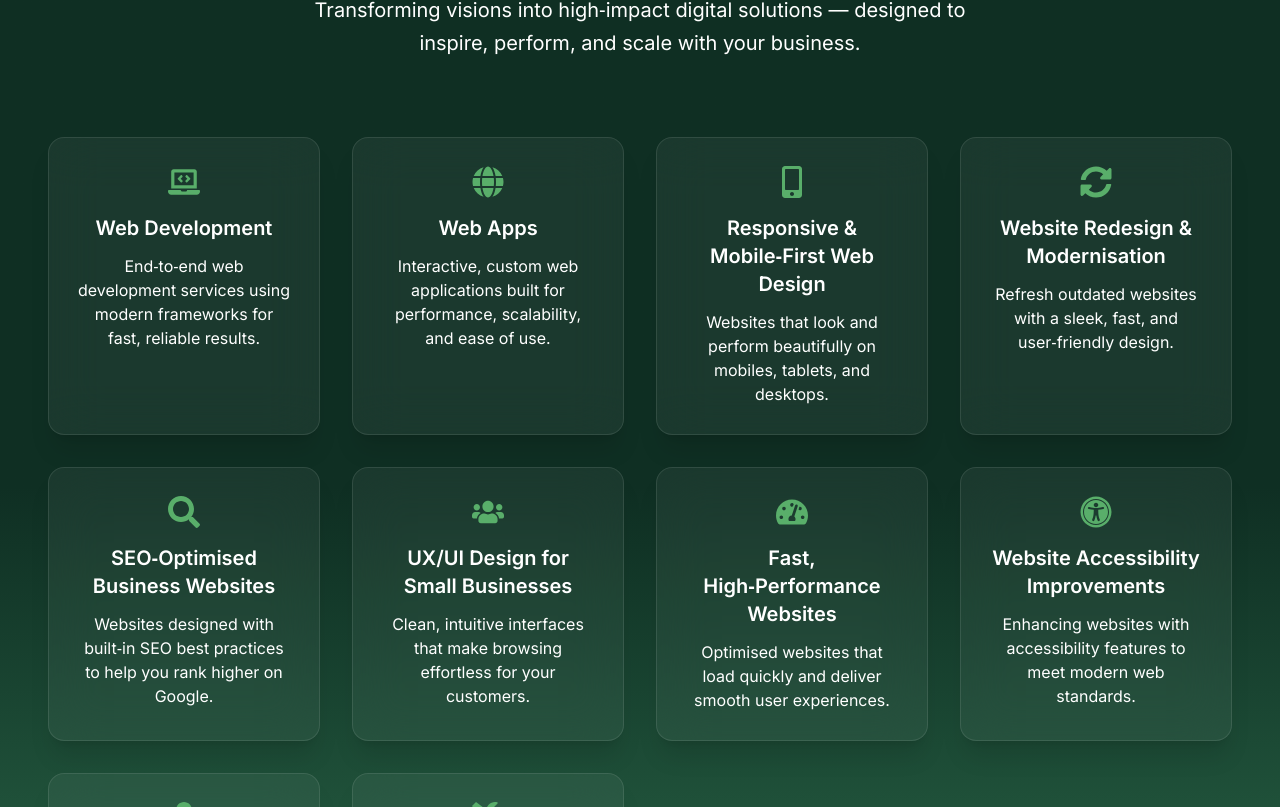
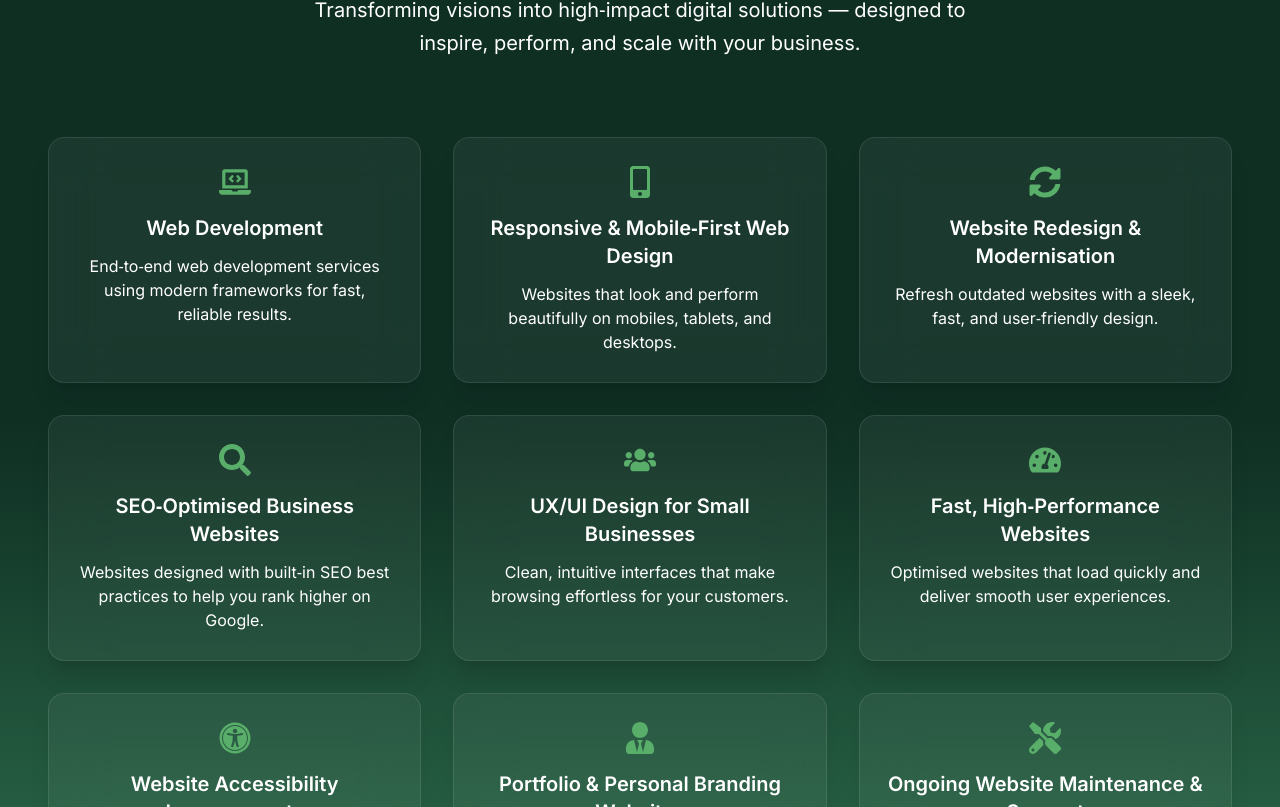
Before and after one commit to oyousaf/legxcy_sol, a Next.js app: page / in a window 1280 px wide. Shown: the part 1873-2680 px from the top of the page. Built offline with nearby package versions, Linux system fonts and the light colour scheme; no server answers.

Commit message:
optimising UI

```diff
--- a/components/Services.tsx
+++ b/components/Services.tsx
@@ -4,12 +4,9 @@
 import { useRef } from "react";
 import {
   FaLaptopCode,
-  FaGlobe,
-  FaPenNib,
   FaMobileAlt,
   FaSyncAlt,
   FaSearch,
-  FaShoppingCart,
   FaUsers,
   FaTachometerAlt,
   FaUniversalAccess,
@@ -24,12 +21,12 @@
     title: "Web Development",
     desc: "End‑to‑end web development services using modern frameworks for fast, reliable results.",
   },
-  {
+  /*{
     icon: <FaGlobe size={32} />,
     title: "Web Apps",
     desc: "Interactive, custom web applications built for performance, scalability, and ease of use.",
   },
-  /*{
+  {
     icon: <FaPenNib size={32} />,
     title: "Application Development",
     desc: "Custom web and desktop applications built to meet your unique business needs.",
@@ -137,7 +134,7 @@
         </motion.p>
 
         {/* Service cards */}
-        <div className="grid grid-cols-1 sm:grid-cols-2 lg:grid-cols-4 gap-8">
+        <div className="grid grid-cols-1 md:grid-cols-3 gap-8">
           {services.map((s, i) => (
             <motion.div
               key={i}
```
